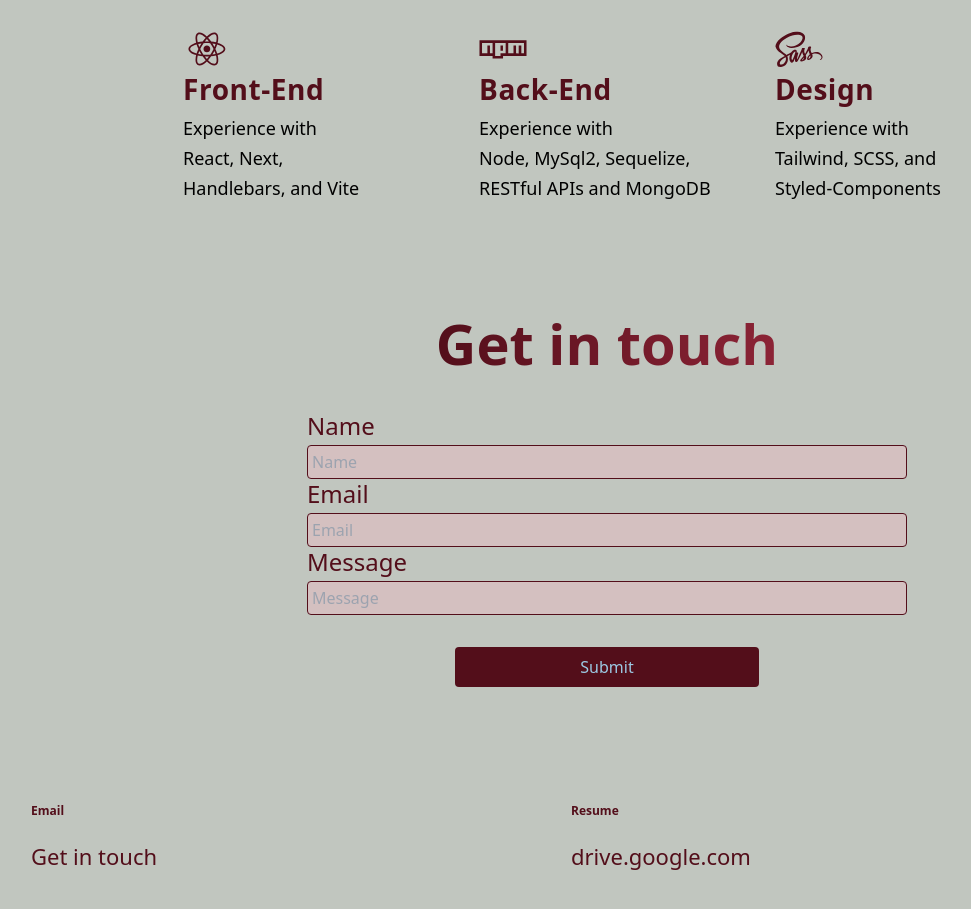
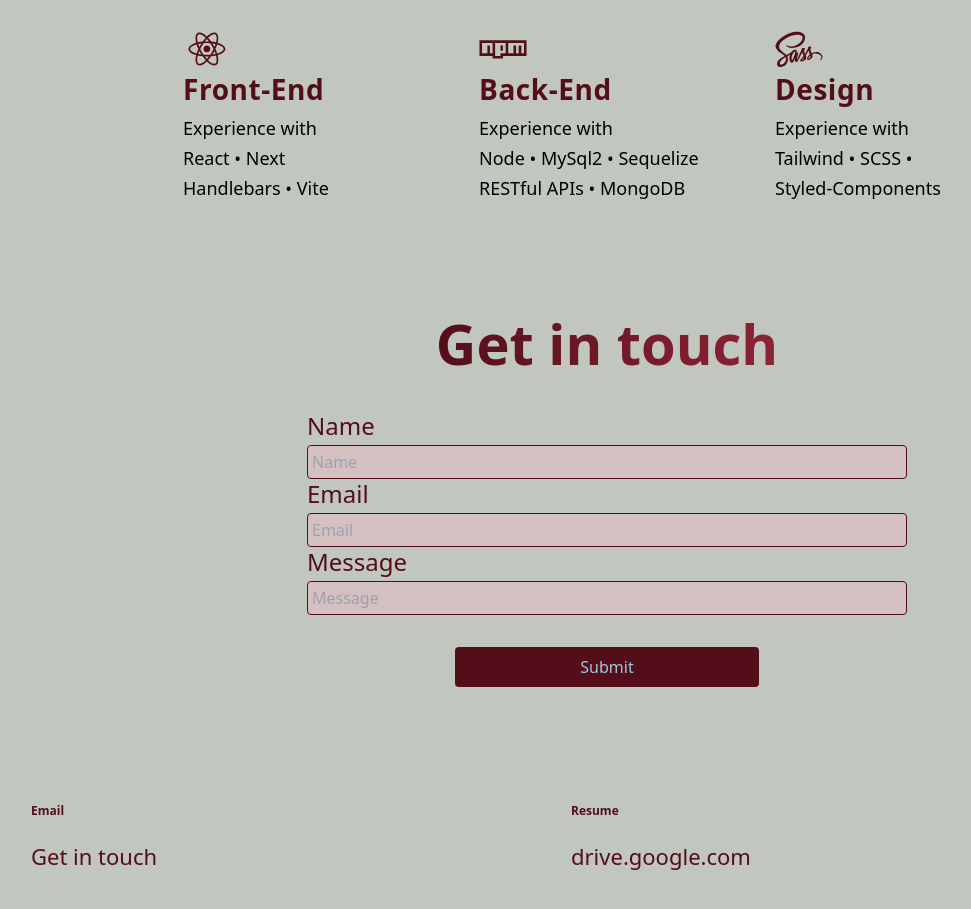
Before and after one commit to anomic84/Personal-Portfolio-React-Tailwind-, a React (Create React App) app: page / in a window 1280 px wide. Shown: the part 4258-5167 px from the top of the page, without its empty margins (33-1004 px from the left). Built offline with nearby package versions, Linux system fonts and the light colour scheme; a web font is replaced by a local one.

Commit message:
got replaced commas in tech with dots

```diff
--- a/src/containers/Techr/Techr.jsx
+++ b/src/containers/Techr/Techr.jsx
@@ -13,21 +13,21 @@ const Techr = () => {
           <DiReact size="3rem" className="text-scred hidden md:flex" />
           <div className="flex flex-col ml-[18px] sm:ml-0">
             <h4 className="text-scred font-bold text-[20px] sm:text-[24px] md:text-[28px] leading-[28px] md:leading-[32px] tracking-[0.02em] mb-[4px] md:mb-[8px]">Front-End</h4>
-            <p className="text-[14px] sm:text-[16px] md:text-[18px] leading-[22px] sm:leading-[28px] md:leading-[30px]">Experience with <br />React, Next,<br />Handlebars, and Vite</p>
+            <p className="text-[14px] sm:text-[16px] md:text-[18px] leading-[22px] sm:leading-[28px] md:leading-[30px]">Experience with <br />React • Next<br />Handlebars • Vite</p>
           </div>
         </li>
         <li className="mb-[14px]  max-w-[320px] flex flex-row sm:max-w-[203px] md:max-w-[320px] md:flex-col">
           <DiNpm size="3rem" className="text-scred hidden md:flex" />
           <div className="flex flex-col ml-[18px] sm:ml-0">
             <h4 className="text-scred font-bold text-[20px] sm:text-[24px] md:text-[28px] leading-[28px] md:leading-[32px] tracking-[0.02em] mb-[4px] md:mb-[8px]">Back-End</h4>
-            <p className="text-[14px] sm:text-[16px] md:text-[18px] leading-[22px] sm:leading-[28px] md:leading-[30px]">Experience with <br />Node, MySql2, Sequelize,<br />RESTful APIs and MongoDB</p>
+            <p className="text-[14px] sm:text-[16px] md:text-[18px] leading-[22px] sm:leading-[28px] md:leading-[30px]">Experience with <br />Node • MySql2 • Sequelize<br />RESTful APIs • MongoDB</p>
           </div>
         </li>
         <li className="mb-[14px] max-w-[320px] flex flex-row sm:max-w-[203px] md:max-w-[320px] md:flex-col">
           <DiSass size="3rem" className="text-scred hidden md:flex" />
           <div className="flex flex-col ml-[18px] sm:ml-0">
             <h4 className="text-scred font-bold text-[20px] sm:text-[24px] md:text-[28px] leading-[28px] md:leading-[32px] tracking-[0.02em] mb-[4px] md:mb-[8px]">Design</h4>
-            <p className="text-[14px] sm:text-[16px] md:text-[18px] leading-[22px] sm:leading-[28px] md:leading-[30px]">Experience with <br />Tailwind, SCSS, and <br />Styled-Components</p>
+            <p className="text-[14px] sm:text-[16px] md:text-[18px] leading-[22px] sm:leading-[28px] md:leading-[30px]">Experience with <br />Tailwind • SCSS • <br />Styled-Components</p>
           </div>
         </li>
       </ul>
```
